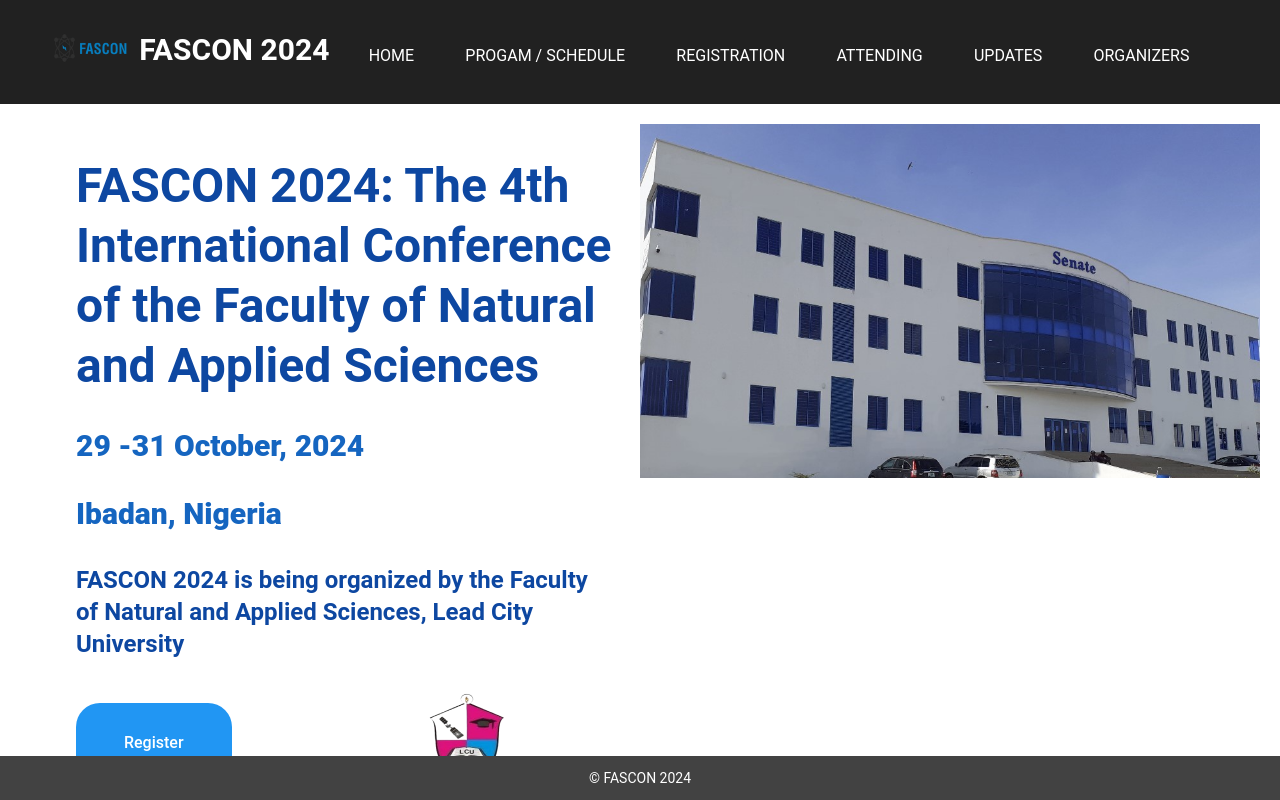
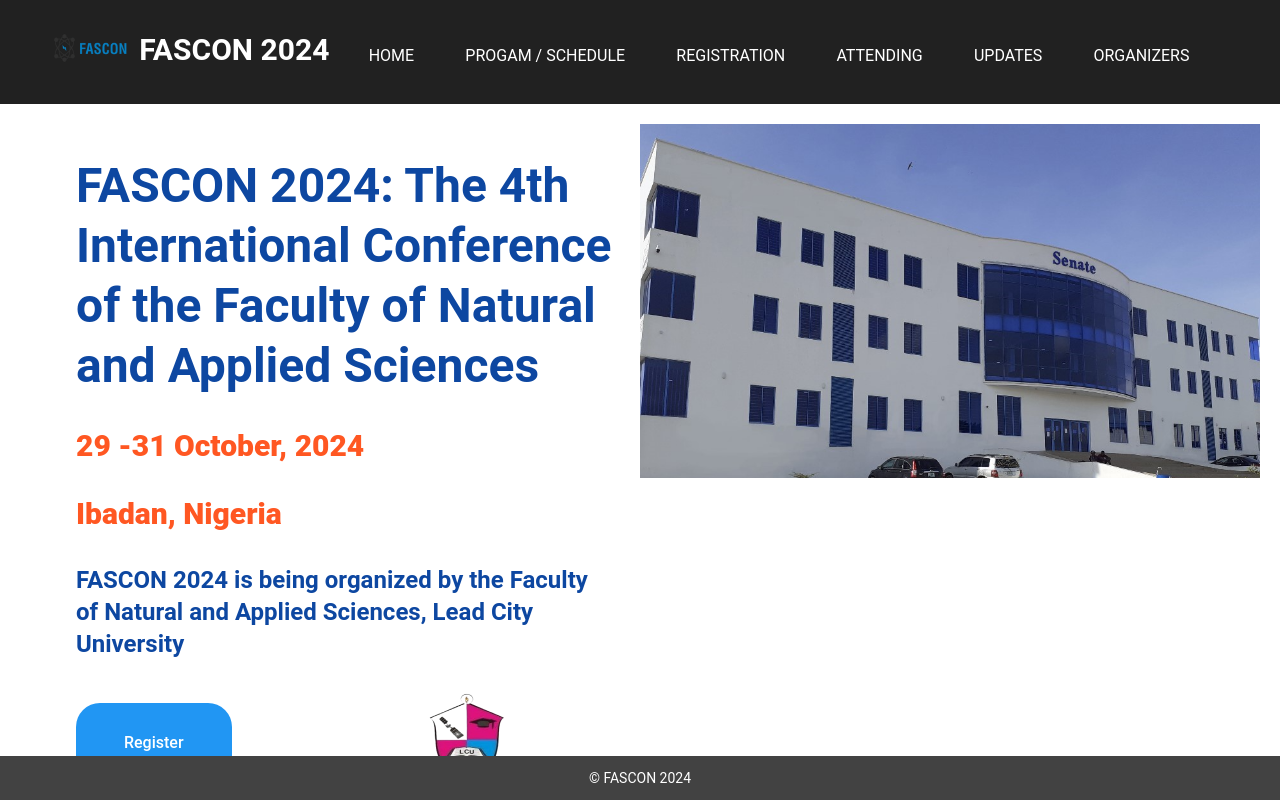
Before and after one commit to michael-ono/landing-page-fascon-2024, a React (Vite) app: page / in a window 1280 px wide. Shown: the top 800 px of the page. Built offline with nearby package versions, Linux system fonts and the light colour scheme; no server answers.

Commit message:
landing page color updated

```diff
--- a/src/HomePage_Files/Homepage.jsx
+++ b/src/HomePage_Files/Homepage.jsx
@@ -76,8 +76,8 @@
                     <div className="w-full md:w-1/2 pl-14 space-y-8 pt-8 pb-7">
                         <h1 className="text-5xl pr-3 leading-tight font-semibold tracking-normal break-words">FASCON 2024: The 4th International Conference of the Faculty of Natural and Applied Sciences</h1>
 
-                        <p className="text-blue-800 text-3xl font-extrabold">29 -31 October, 2024</p>
-                        <p className="text-blue-800 text-3xl font-extrabold">Ibadan, Nigeria</p>
+                        <p className="text-deep-orange-500 text-3xl font-extrabold">29 -31 October, 2024</p>
+                        <p className="text-deep-orange-500 text-3xl font-extrabold">Ibadan, Nigeria</p>
                         <p className="text-2xl font-semibold pr-12">FASCON 2024 is being organized by the Faculty of Natural and Applied Sciences, Lead City University</p>
                         <div className="flex flex-row space-x-40 items-center">
                             <button className="rounded-3xl text-white bg-blue-500 hover:bg-blue-500 focus:ring-200 font-medium text-md px-12 h-20" onClick={() => navigateSignup(registerPath)}>Register</button>
```
